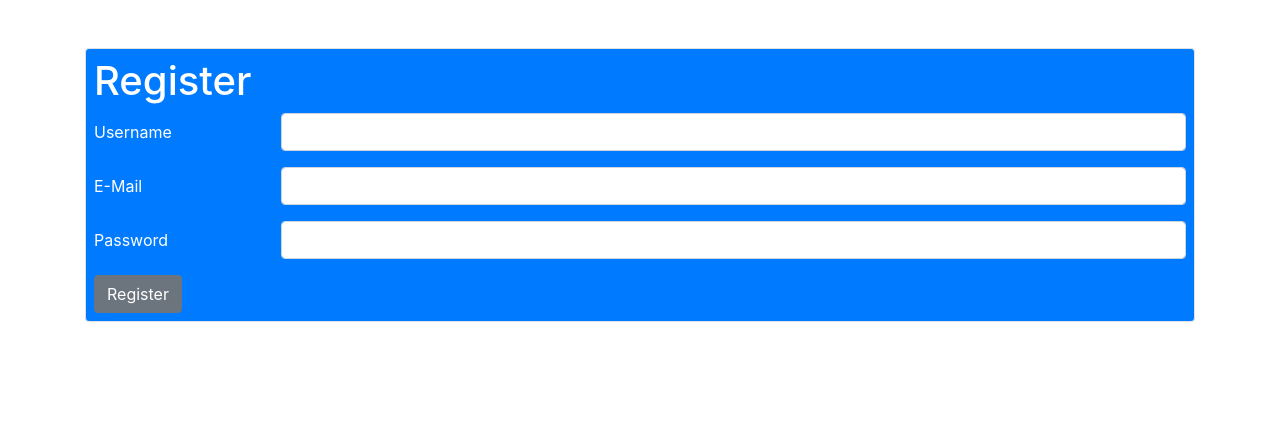
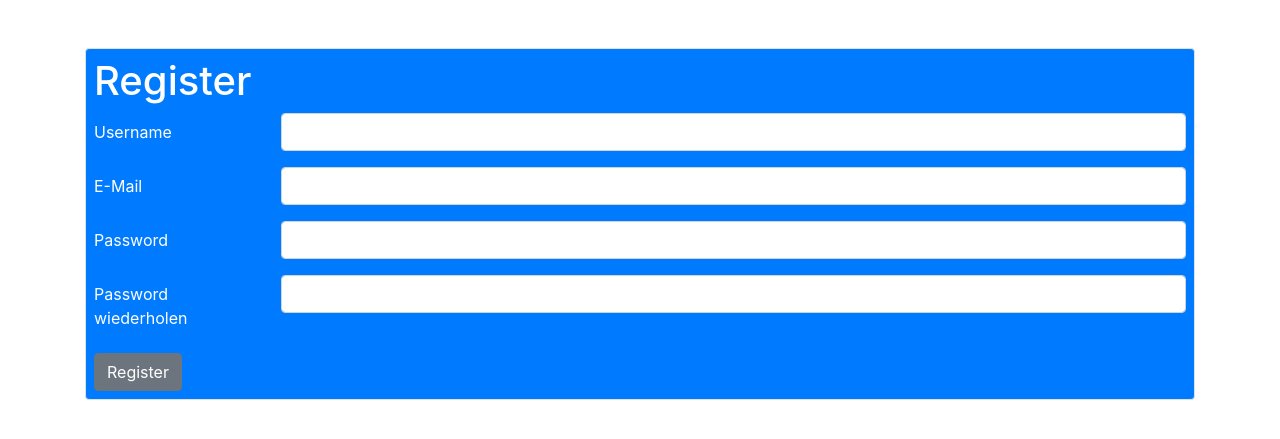
Before and after one commit to akatranlp/py-webapp, a FastAPI app: page /register in a window 1280 px wide. Shown: the part 54-493 px from the top of the page. Run offline with FastAPI, Linux system fonts and the light colour scheme; parts of the project's set-up code (start-up, migrations or seed data) failed here and were passed over; some libraries are stand-ins or nearby versions.

Commit message:
Register is implemented

```diff
--- /dev/null
+++ b/static/js/register.js
@@ -0,0 +1,35 @@
+const formElement = document.querySelector("[data-form]")
+const usernameElement = document.getElementById("registerUsername")
+const emailElement = document.getElementById("registerEmail")
+const passwordElement = document.getElementById("registerPassword")
+const password2Element = document.getElementById("registerPassword2")
+
+
+formElement.addEventListener("submit", async (e) => {
+    e.preventDefault()
+    const password_hash = passwordElement.value
+    const username = usernameElement.value
+    const email = emailElement.value
+    const password2 = password2Element.value
+    if (password_hash === password2) {
+        try {
+            const response = await axios.post("/users", {username, password_hash, email})
+            window.location = "/login"
+        } catch (error) {
+            const data = error.response.data
+            alert(data.detail + " " + error.response.status)
+        }
+    } else {
+        alert("Passwörter stimmen nicht überein")
+    }
+})
+
+const checkLogin = async () => {
+    try {
+        await axios.get("/refresh_token")
+        window.location = "/"
+    } catch (error) {
+
+    }
+}
+checkLogin()
--- a/templates/login.html
+++ b/templates/login.html
@@ -25,7 +25,7 @@
 <div class="container mt-5">
     <div class="border rounded p-2 container-sm bg-primary">
         <h1 class="text-white">Login</h1>
-        <form id="loginForm" data-form  class="m-0" action="" method="post">
+        <form id="loginForm" data-form class="m-0" action="" method="post">
             <div class="row mb-3">
                 <label for="loginUsername" class="col-sm-2 col-form-label text-white">Username</label>
                 <div class="col-sm-10">
--- a/templates/register.html
+++ b/templates/register.html
@@ -7,6 +7,8 @@
     <title>Register</title>
     <link rel="stylesheet"
           href="https://maxcdn.bootstrapcdn.com/bootstrap/4.4.1/css/bootstrap.min.css">
+    <script src="https://unpkg.com/axios/dist/axios.min.js"></script>
+    <script src="{{ url_for('static', path='/js/register.js') }}" defer></script>
 </head>
 
 <body>
@@ -15,30 +17,36 @@
 <nav class="navbar navbar-dark bg-dark container-fluid pl-20 pr-20">
     <!-- Startseite & Logindaten -->
     <div class="row pl-3">
-        <a class="loggedIn btn btn-light mr-sm-2" href="login">Login</a>
+        <a class="loggedIn btn btn-light mr-sm-2" href="/login">Login</a>
     </div>
 </nav>
 
 <div class="container mt-5">
     <div class="border rounded p-2 container-sm bg-primary">
         <h1 class="text-white">Register</h1>
-        <form class="m-0" action="${pageContext.request.contextPath}/registerServlet" method="post">
+        <form class="m-0" data-form action="" method="post">
             <div class="row mb-3">
                 <label for="registerUsername" class="col-sm-2 col-form-label text-white">Username</label>
                 <div class="col-sm-10">
-                    <input type="text" class="form-control" id="registerUsername" name="registerUsername" required>
+                    <input type="text" class="form-control" id="registerUsername" name="username" required>
                 </div>
             </div>
             <div class="row mb-3">
                 <label for="registerEmail" class="col-sm-2 col-form-label text-white">E-Mail</label>
                 <div class="col-sm-10">
-                    <input type="email" class="form-control" id="registerEmail" name="registerEmail" required>
+                    <input type="email" class="form-control" id="registerEmail" name="email" required>
                 </div>
             </div>
             <div class="row mb-3">
                 <label for="registerPassword" class="col-sm-2 col-form-label text-white">Password</label>
                 <div class="col-sm-10">
-                    <input type="password" class="form-control" id="registerPassword" name="registerPassword" required>
+                    <input type="password" class="form-control" id="registerPassword" name="password" required>
+                </div>
+            </div>
+            <div class="row mb-3">
+                <label for="registerPassword2" class="col-sm-2 col-form-label text-white">Password wiederholen</label>
+                <div class="col-sm-10">
+                    <input type="password" class="form-control" id="registerPassword2" name="password2" required>
                 </div>
             </div>
             <button type="submit" class="btn btn-secondary">Register</button>
```
Also changed, not shown: static/js/login.js (+8 -5 lines).
